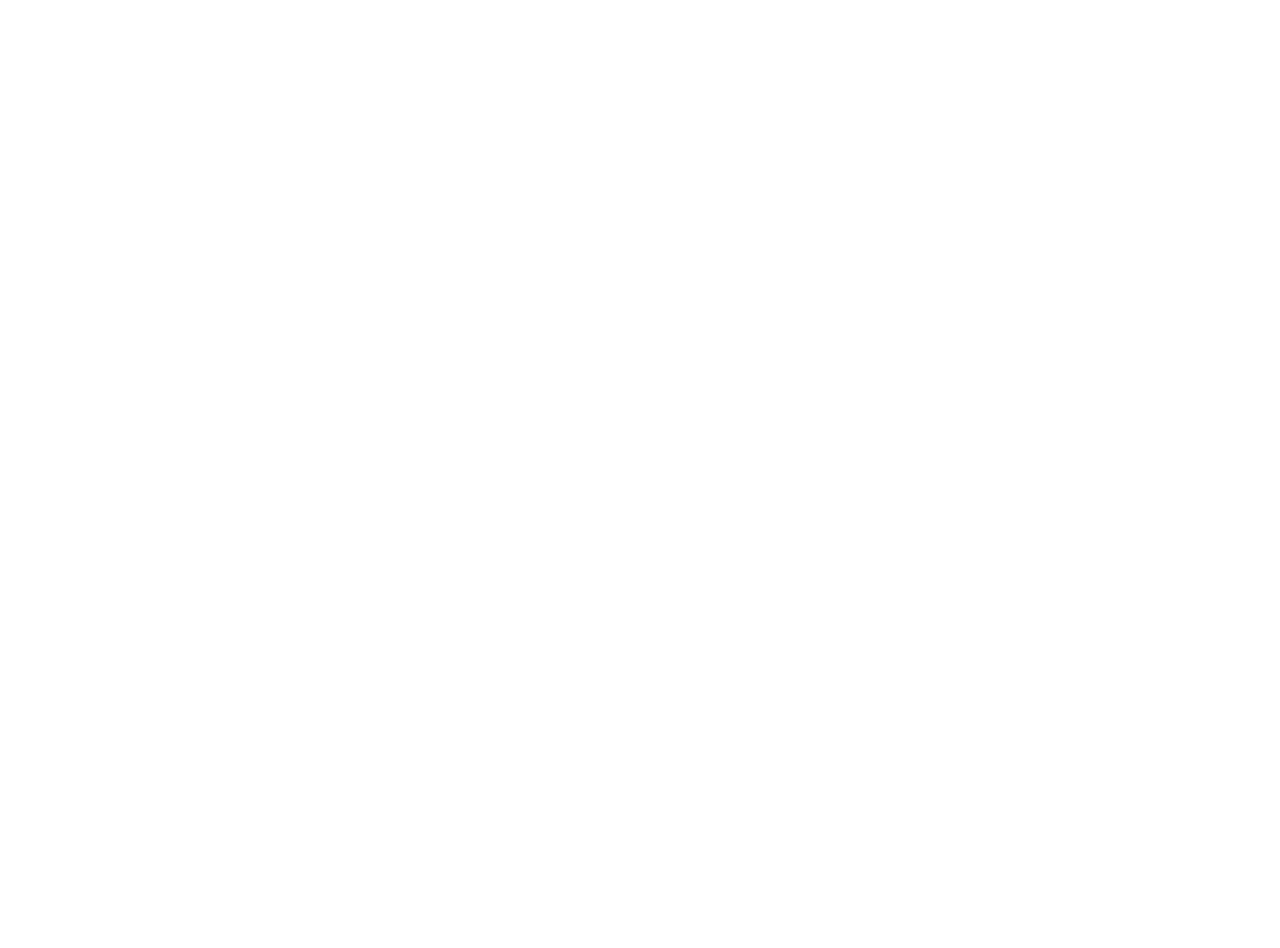
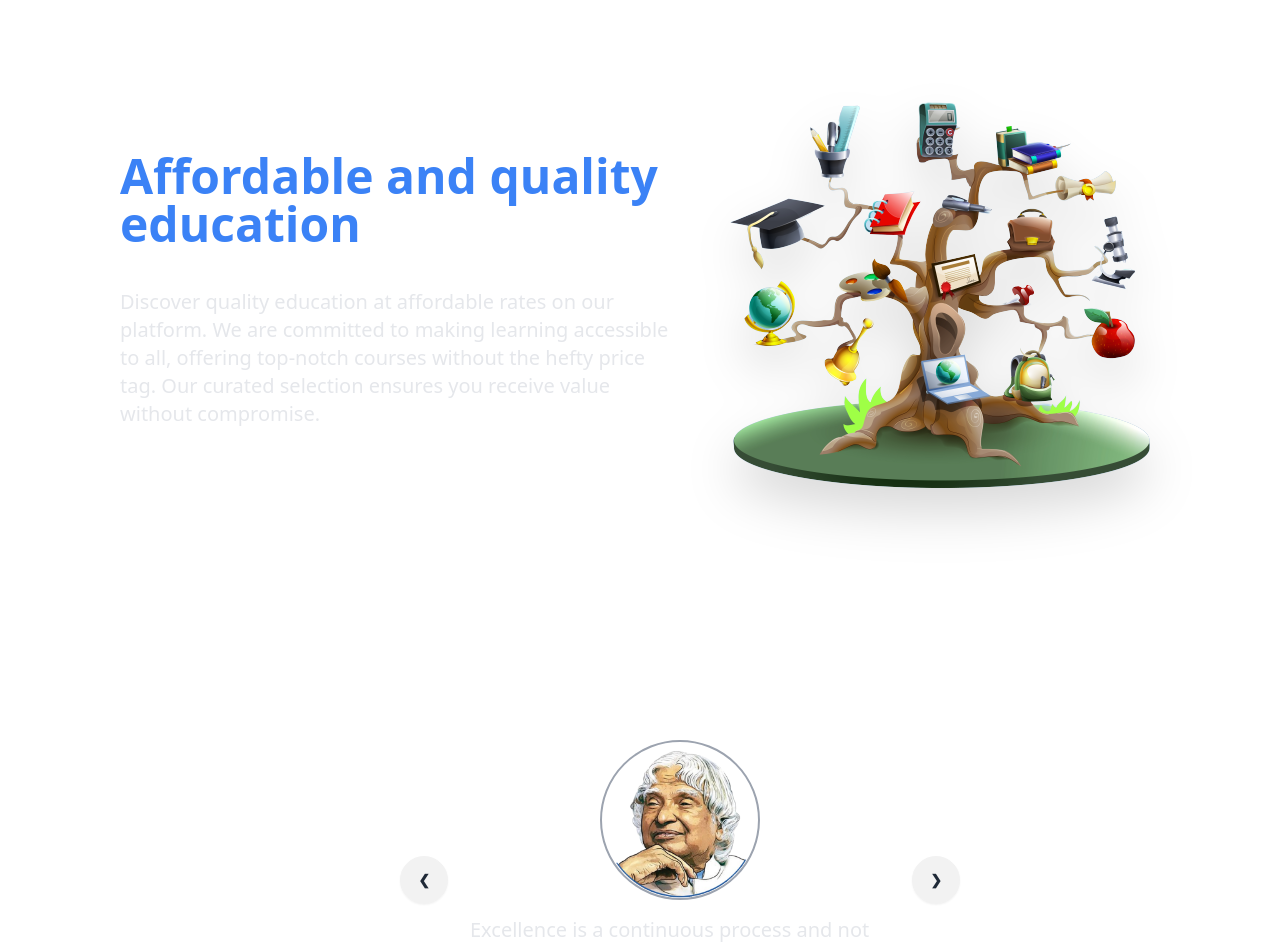
Before and after one commit to therajusah/LMS-Platform, a React (Vite) app in the folder LMS-frontend/: page /about in a window 1280 px wide. Before the commit this address had no page. Shown: the top 948 px of the page. Before the commit the page ends 800 px from the top, so only its background shows below. Built offline with nearby package versions, Linux system fonts and the light colour scheme.

Commit message:
"Add Aboutus route to the app"
This commit adds a new route for the Aboutus page in the application. The route path is "/about" and the component rendered is <Aboutus/>.

```diff
--- a/LMS-frontend/src/App.jsx
+++ b/LMS-frontend/src/App.jsx
@@ -2,12 +2,14 @@
 
 import { Route, Routes } from "react-router-dom";
 
+import Aboutus from "./pages/Aboutus";
 import Home from "./pages/Home";
 
 const App = () => {
   return (
     <Routes>
       <Route path="/" element={<Home />} />
+      <Route path="/about" element={<Aboutus/>} />
     </Routes>
   );
 };
--- /dev/null
+++ b/LMS-frontend/src/pages/Aboutus.jsx
@@ -0,0 +1,87 @@
+import aboutMainPage from "../assets/Images/aboutMainImage.png";
+import apj from "../assets/Images/apj.png";
+import einstein from "../assets/Images/einstein.png";
+import nelsonMandela from "../assets/Images/nelsonMandela.png";
+import steveJobs from "../assets/Images/steveJobs.png";
+import HomeLayout from "../layouts/HomeLayout";
+
+function Aboutus() {
+  return (
+    <HomeLayout>
+      <div className="flex flex-col pt-10 pl-20 text-white">
+        <div className="flex items-center gap-5 mx-10">
+          <section className="w-1/2 spacing-y-10">
+            <h1 className="pb-10 text-5xl font-semibold text-blue-500">
+              Affordable and quality education
+            </h1>
+            <p className="text-xl text-gray-200">
+              Discover quality education at affordable rates on our platform. We
+              are committed to making learning accessible to all, offering
+              top-notch courses without the hefty price tag. Our curated
+              selection ensures you receive value without compromise.
+            </p>
+          </section>
+          <div className="w-1/2">
+            <img
+              src={aboutMainPage}
+              className="drop-shadow-2xl"
+              alt="about main page"
+            />
+          </div>
+        </div>
+        <div className="w-1/2 mx-auto my-10 carousel">
+          <div id="slide1" className="relative w-full carousel-item">
+            <div className="flex flex-col items-center justify-center gap-4 px-[15%]">
+              <img src={apj} className="w-40 border-2 border-gray-400 rounded-full " />
+              <p className="text-xl text-gray-200">Excellence is a continuous process and not an accident.</p>
+              <h3 className="text-2xl font-semibold">APJ Abdul Kalam</h3>
+              <div className="absolute flex justify-between transform -translate-y-1/2 left-5 right-5 top-1/2">
+                <a href="#slide4" className="btn btn-circle">
+                  ❮
+                </a>
+                <a href="#slide2" className="btn btn-circle">
+                  ❯
+                </a>
+              </div>
+            </div>
+          </div>
+          <div id="slide2" className="relative w-full carousel-item">
+            <img src={steveJobs} className="w-full" />
+            <div className="absolute flex justify-between transform -translate-y-1/2 left-5 right-5 top-1/2">
+              <a href="#slide1" className="btn btn-circle">
+                ❮
+              </a>
+              <a href="#slide3" className="btn btn-circle">
+                ❯
+              </a>
+            </div>
+          </div>
+          <div id="slide3" className="relative w-full carousel-item">
+            <img src={einstein} className="w-full" />
+            <div className="absolute flex justify-between transform -translate-y-1/2 left-5 right-5 top-1/2">
+              <a href="#slide2" className="btn btn-circle">
+                ❮
+              </a>
+              <a href="#slide4" className="btn btn-circle">
+                ❯
+              </a>
+            </div>
+          </div>
+          <div id="slide4" className="relative w-full carousel-item">
+            <img src={nelsonMandela} className="w-full" />
+            <div className="absolute flex justify-between transform -translate-y-1/2 left-5 right-5 top-1/2">
+              <a href="#slide3" className="btn btn-circle">
+                ❮
+              </a>
+              <a href="#slide1" className="btn btn-circle">
+                ❯
+              </a>
+            </div>
+          </div>
+        </div>
+      </div>
+    </HomeLayout>
+  );
+}
+
+export default Aboutus;
```
